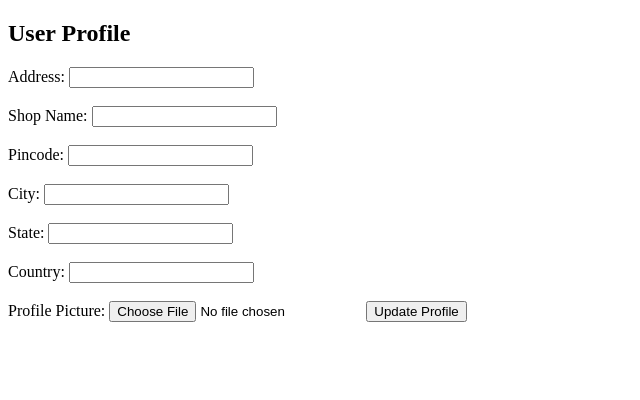
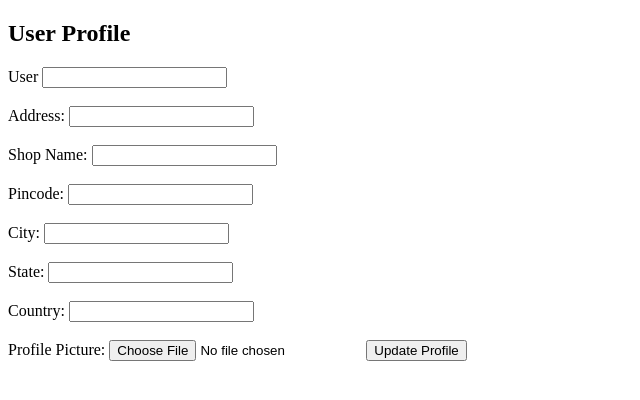
Before and after one commit to gautamgit676/django_frontend, a Django app: page /profiles/ in a window 1280 px wide. Shown: the top 400 px of the page, without its empty margins (0-640 px from the left). Run offline with Django 5.2, Linux system fonts and the light colour scheme.

Commit message:
add some new auth add

```diff
--- a/app/templates/profiledata.html
+++ b/app/templates/profiledata.html
@@ -12,6 +12,7 @@
     <table>
         <thead>
             <tr>
+                <!-- <th>User</th> -->
                 <th>Address</th>
                 <th>Shop Name</th>
                 <th>Pincode</th>
@@ -24,6 +25,8 @@
 
 {% for item in items %}
     <tr>
+        i need user add who login <!-- <td>{{ item.user }}</td> -->
+
         <td>{{ item.address }}</td>
         <td>{{ item.shop_name }}</td>
         <td>{{ item.pincode }}</td>
--- a/app/templates/userprofile.html
+++ b/app/templates/userprofile.html
@@ -25,6 +25,8 @@
 
     {% csrf_token %}
 
+    <label for="user">User</label>
+    <input type="text" id="user" name="user" value=" {{ user.username }}" required><br><br>
 
     <label for="address">Address:</label>
     <input type="text" id="address" name="address" value="{{ profile.address }}" required><br><br>
```
